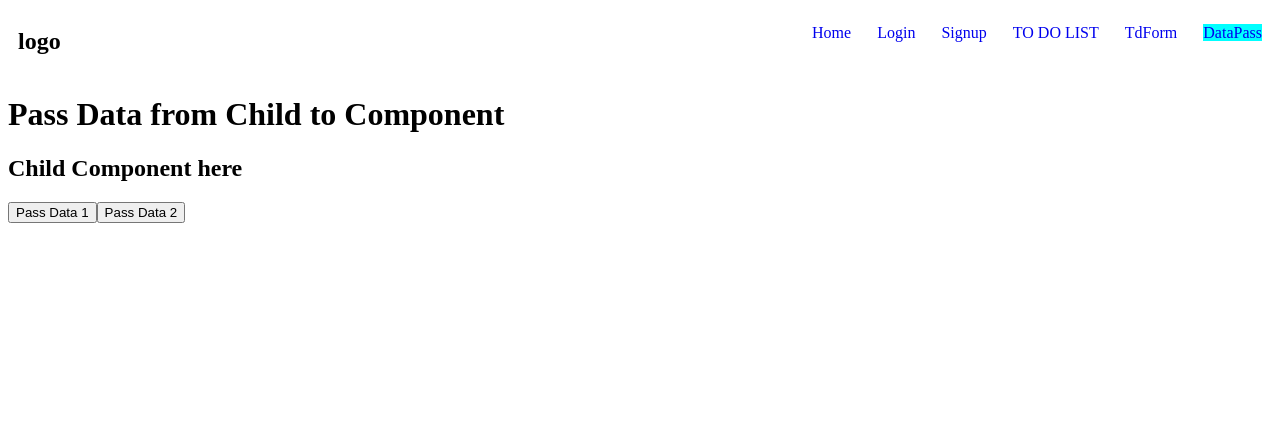
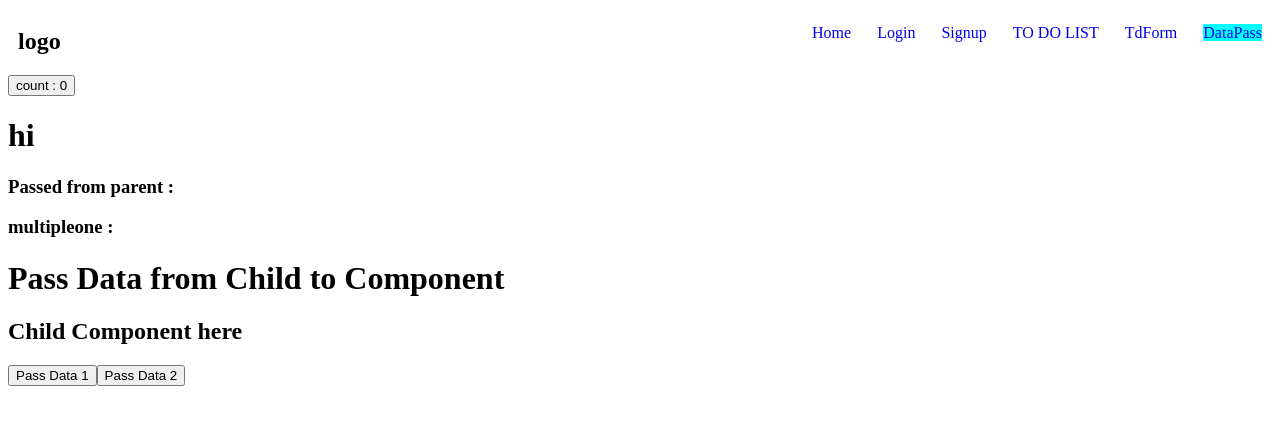
Before and after one commit to parththakkar06/Internship, an Angular app in the folder angular-app/: page /datapass in a window 1280 px wide. Shown: the top 424 px of the page. Built offline with nearby package versions, Linux system fonts and the light colour scheme.

Commit message:
component Lifecycle

```diff
--- a/angular-app/src/app/app.component.html
+++ b/angular-app/src/app/app.component.html
@@ -288,6 +288,9 @@
 </div> -->
 
 <app-header></app-header>
+<button (click)="updateCounter()" >count : {{counter}}</button>
+<app-user [counter]="counter" #user></app-user>
+
  <!-- <app-user user="someone"></app-user> -->
  <!-- <app-user [user]="userName" genre="Afro"></app-user>
 
--- a/angular-app/src/app/app.component.ts
+++ b/angular-app/src/app/app.component.ts
@@ -1,4 +1,4 @@
-import { Component, computed, effect, Signal, signal, WritableSignal } from '@angular/core';
+import { afterNextRender, afterRender, Component, computed, effect, Signal, signal, ViewChild, viewChild, WritableSignal } from '@angular/core';
 import { RouterLink, RouterOutlet } from '@angular/router';
 import { CommonModule } from '@angular/common';
 import { LoginComponent } from './login/login.component';
@@ -15,7 +15,7 @@ import { UserComponent } from './user/user.component';
   styleUrl: './app.component.css'
 })
 export class AppComponent {
-
+  @ViewChild('user') UserComponent:any
   userName = "dynamic"
 
 
@@ -23,6 +23,22 @@ export class AppComponent {
     this.userName = val
   }
   title = 'angular-app';
+
+  counter = 0
+  constructor(){
+    afterRender(()=>{
+      console.log("After Render",this.UserComponent.counter);
+
+    })
+
+    afterNextRender(()=>{
+      console.log("AfterNextRender Called")
+    })
+  }
+
+  updateCounter(){
+    this.counter++
+  }
   // count = 0;
   // increase() {
   //   this.count++;
--- a/angular-app/src/app/user/user.component.ts
+++ b/angular-app/src/app/user/user.component.ts
@@ -8,18 +8,32 @@ import { ActivatedRoute } from '@angular/router';
   styleUrl: './user.component.css'
 })
 export class UserComponent {
-  constructor(private route : ActivatedRoute){}
+  constructor(private route : ActivatedRoute){
+    console.log("Constructor CAlled")
+  }
 
   name:null | string = ''
-
+  @Input() counter=0
 
   ngOnInit(){
+    console.log("ngOnInit Called")
     this.route.params.subscribe(params=>{
       console.log(params);
       this.name = params['name']
     })
   }
 
+  ngOnDestroy(){
+    console.log("ngOnDestroy CAlled")
+  }
+
+  ngOnChanges(){
+    console.log("ngOnChanges CAlled")
+  }
+
   @Input() user:string = ''
   @Input() genre:string = ''
+
+  pname = 'nerd'
+
 }
```
